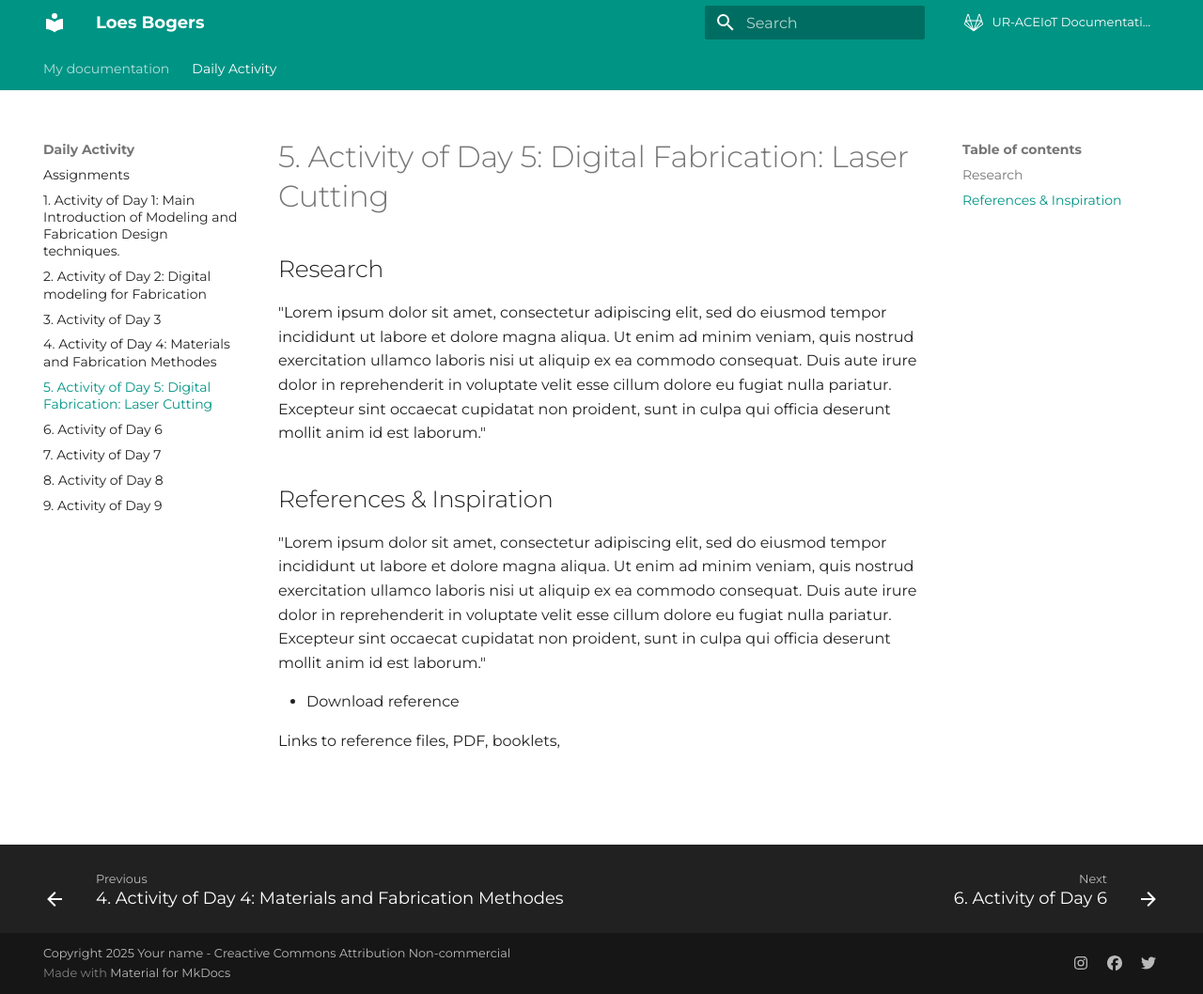
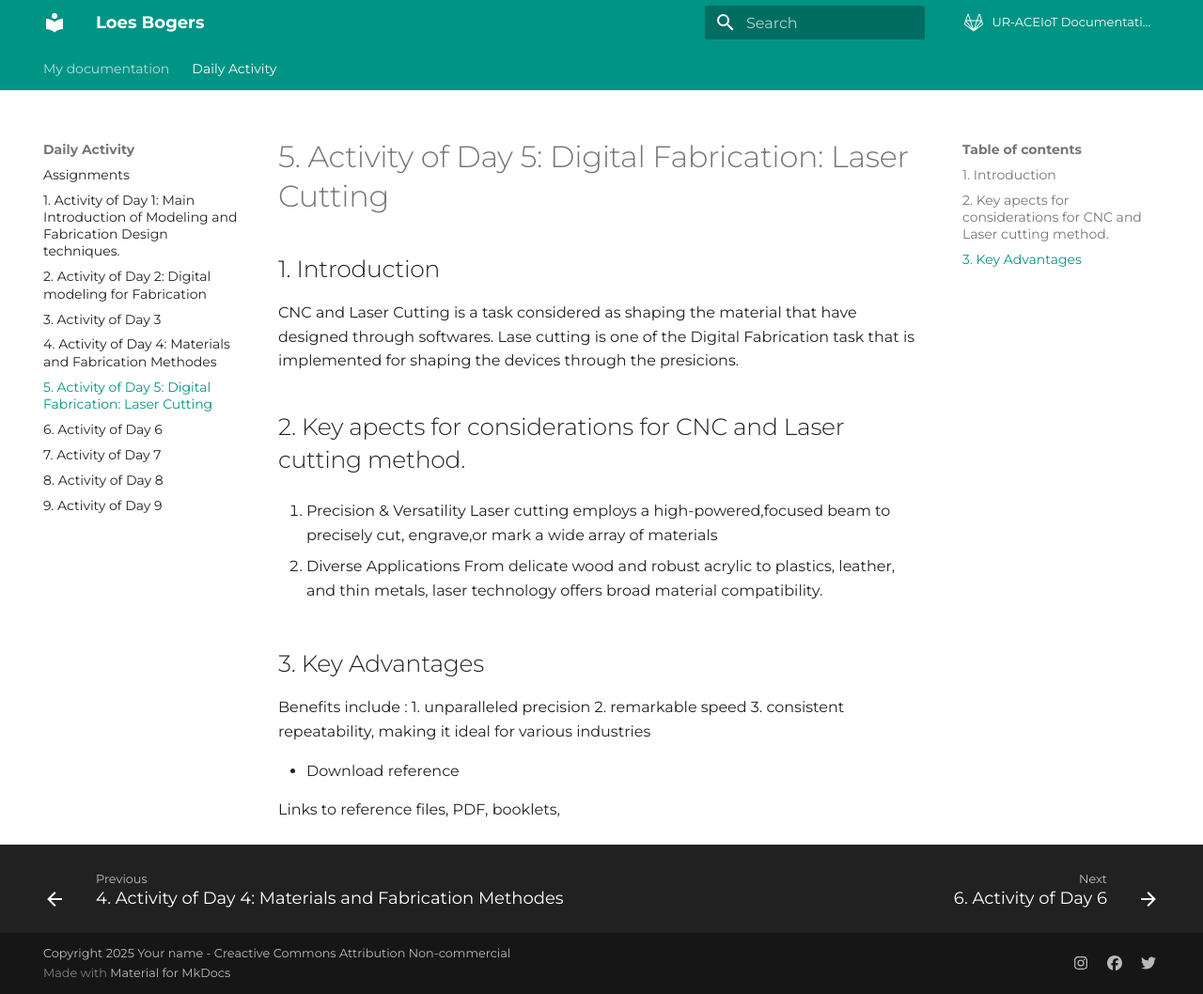
Before and after one commit to izesa/DocumentationTemplate, an MkDocs documentation site: the page built from docs/Daily-Activity/day_5.md, in a window 1280 px wide and 1058 px high. Shown: the whole window at 94% size. Built offline with MkDocs 1.6.1 and Material for MkDocs 9.7.7, drawn with Linux system fonts in a browser that asks for light colours.

Commit message:
modified:   docs/Daily-Activity/day_5.md

```diff
--- a/docs/Daily-Activity/day_5.md
+++ b/docs/Daily-Activity/day_5.md
@@ -1,12 +1,24 @@
 # 5. Activity of Day 5: Digital Fabrication: Laser Cutting
 
-## Research
+## 1. Introduction
 
-"Lorem ipsum dolor sit amet, consectetur adipiscing elit, sed do eiusmod tempor incididunt ut labore et dolore magna aliqua. Ut enim ad minim veniam, quis nostrud exercitation ullamco laboris nisi ut aliquip ex ea commodo consequat. Duis aute irure dolor in reprehenderit in voluptate velit esse cillum dolore eu fugiat nulla pariatur. Excepteur sint occaecat cupidatat non proident, sunt in culpa qui officia deserunt mollit anim id est laborum."
+CNC and Laser Cutting is a task considered as shaping the material that have designed through softwares. Lase cutting is one of the Digital Fabrication task that is implemented for shaping the devices through the presicions.
 
-## References & Inspiration
+## 2. Key apects for considerations for CNC and Laser cutting method.
 
-"Lorem ipsum dolor sit amet, consectetur adipiscing elit, sed do eiusmod tempor incididunt ut labore et dolore magna aliqua. Ut enim ad minim veniam, quis nostrud exercitation ullamco laboris nisi ut aliquip ex ea commodo consequat. Duis aute irure dolor in reprehenderit in voluptate velit esse cillum dolore eu fugiat nulla pariatur. Excepteur sint occaecat cupidatat non proident, sunt in culpa qui officia deserunt mollit anim id est laborum."
+1. Precision & Versatility
+Laser cutting employs a high-powered,focused beam to precisely cut, engrave,or mark a wide array of materials
+
+2. Diverse Applications
+From delicate wood and robust acrylic to plastics, leather, and thin metals, laser technology offers broad material compatibility.
+
+## 3. Key Advantages
+Benefits include :
+1. unparalleled precision
+2. remarkable speed
+3. consistent repeatability, making it ideal for various industries
+
+
 
 
 * Download reference
```
